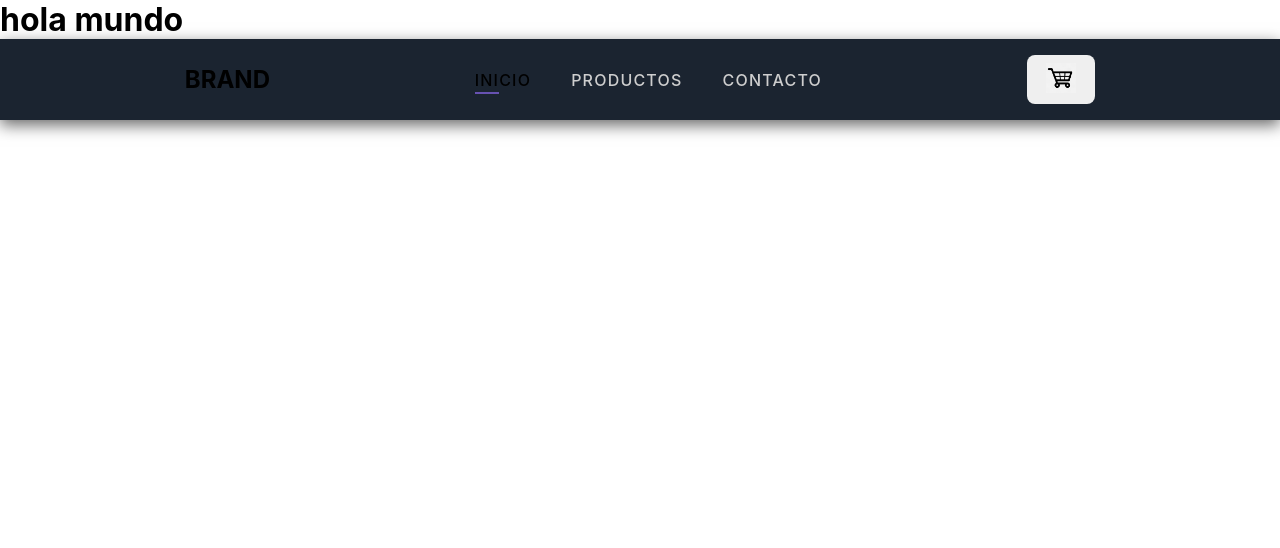
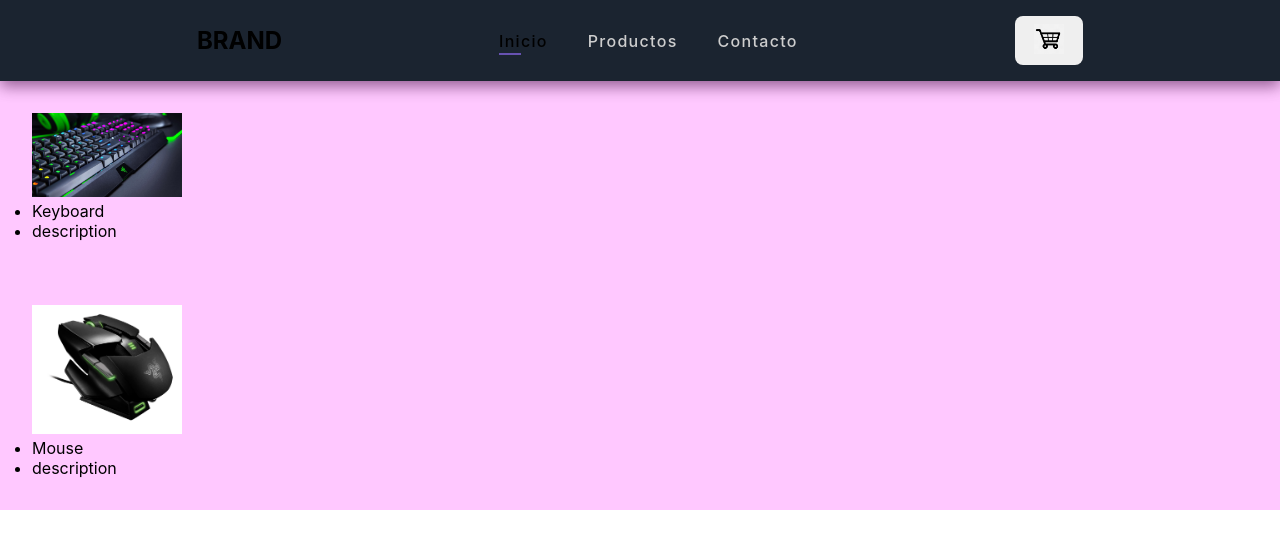
Before and after one commit to Cristian-Souto/React-Coder-Ecommerce, a React (Create React App) app: page / in a window 1280 px wide. Shown: the top 548 px of the page. Built offline with nearby package versions, Linux system fonts and the light colour scheme.

Commit message:
Clase 6 promesas y map

```diff
--- a/src/App.js
+++ b/src/App.js
@@ -6,8 +6,8 @@ function App() {
 
   return (
     <div className="App">
+      <Navbar />
       <ItemListContainer greeting={"hola mundo"} />
-      <Navbar />
     </div>
   );
 }
--- /dev/null
+++ b/src/components/Item.jsx
@@ -0,0 +1,11 @@
+const Item = ({ product}) => {
+  return (
+    <div style={{ backgroundColor: '#f3f4', padding: '2rem' }}>
+      <img src={product.img} alt="keyboard" style={{ width: '150px' }} />
+      <li>{product.name}</li>
+      <li>{product.description}</li>
+    </div>
+  )
+}
+
+export default Item;
--- /dev/null
+++ b/src/components/ItemList.jsx
@@ -0,0 +1,13 @@
+import Item from "./Item";
+
+const ItemList = ({products}) => {
+  return (
+    <ul>
+      {products.map(product => (
+        <Item product={product} />
+      ))}
+    </ul>
+  );
+};
+
+export default ItemList;
--- a/src/components/ItemListContainer.jsx
+++ b/src/components/ItemListContainer.jsx
@@ -1,8 +1,41 @@
+import { useState } from "react";
+import ItemList from "./ItemList";
+//images
+import teclado from '../assets/teclado.jpg';
+import mouse from '../assets/mouse.jpg';
 
-const ItemListContainer = ({ greeting }) => {
+const productos = [
+  {
+    id: "1",
+    name: "Keyboard",
+    description: "description",
+    stock: 3,
+    img:teclado
+  },
+  {
+    id: "2",
+    name: "Mouse",
+    description: "description",
+    stock: 2,
+    img:mouse
+  }
+];
+
+const ItemListContainer = () => {
+  const [products, setProducts] = useState([]);
+
+  const productList = new Promise((resolve) =>
+    setTimeout(() => {
+      resolve(productos)
+    }, 3000)
+  )
+  /* productList.then(data => console.log({data})); */
+  productList.then(data => setProducts(data))
+
   return (
     <div>
-      <h1>{greeting}</h1>
+      {/* <h1>{greeting}</h1> */}
+     <ItemList products={products} />
     </div>
   )
 }
--- a/src/hoja-de-estilo/navbar.css
+++ b/src/hoja-de-estilo/navbar.css
@@ -21,8 +21,8 @@
   font-size: 1rem;
   font-weight: 500;
   color: #cecece;
-  text-transform: uppercase;
-  letter-spacing: 1.2px;
+  text-transform: capitalize;
+  letter-spacing: 1.3px;
   transition: all 1s ease;
 }
 .nav-items li a:hover,
```
Also changed, not shown: src/components/NavBar.jsx (+4 -4 lines), src/assets/mouse.jpg (added), src/assets/teclado.jpg (added).
